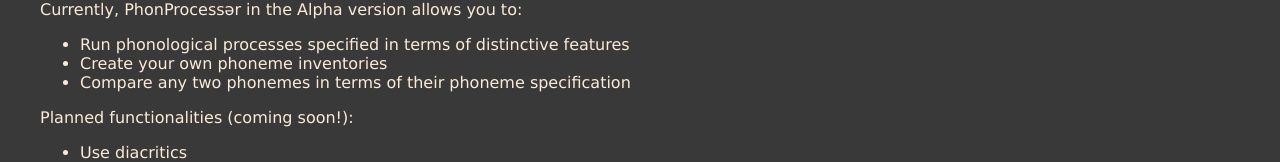
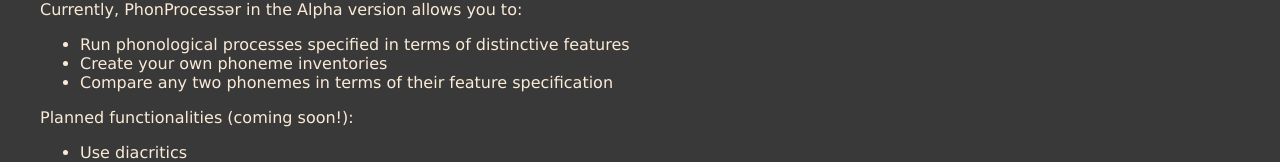
Before and after one commit to MarcinFort/phon_processor, a React (Create React App) app: page / in a window 1280 px wide. Shown: the part 567-729 px from the top of the page. Built offline with nearby package versions, Linux system fonts and the light colour scheme; a web font is replaced by a local one.

Commit message:
Correct a typo

```diff
--- a/src/Home.js
+++ b/src/Home.js
@@ -9,7 +9,7 @@
             <ul>
                 <li>Run phonological processes specified in terms of distinctive features</li>
                 <li>Create your own phoneme inventories</li>
-                <li>Compare any two phonemes in terms of their phoneme specification</li>
+                <li>Compare any two phonemes in terms of their feature specification</li>
             </ul>
         </p>
         <p>Planned functionalities (coming soon!):
```
